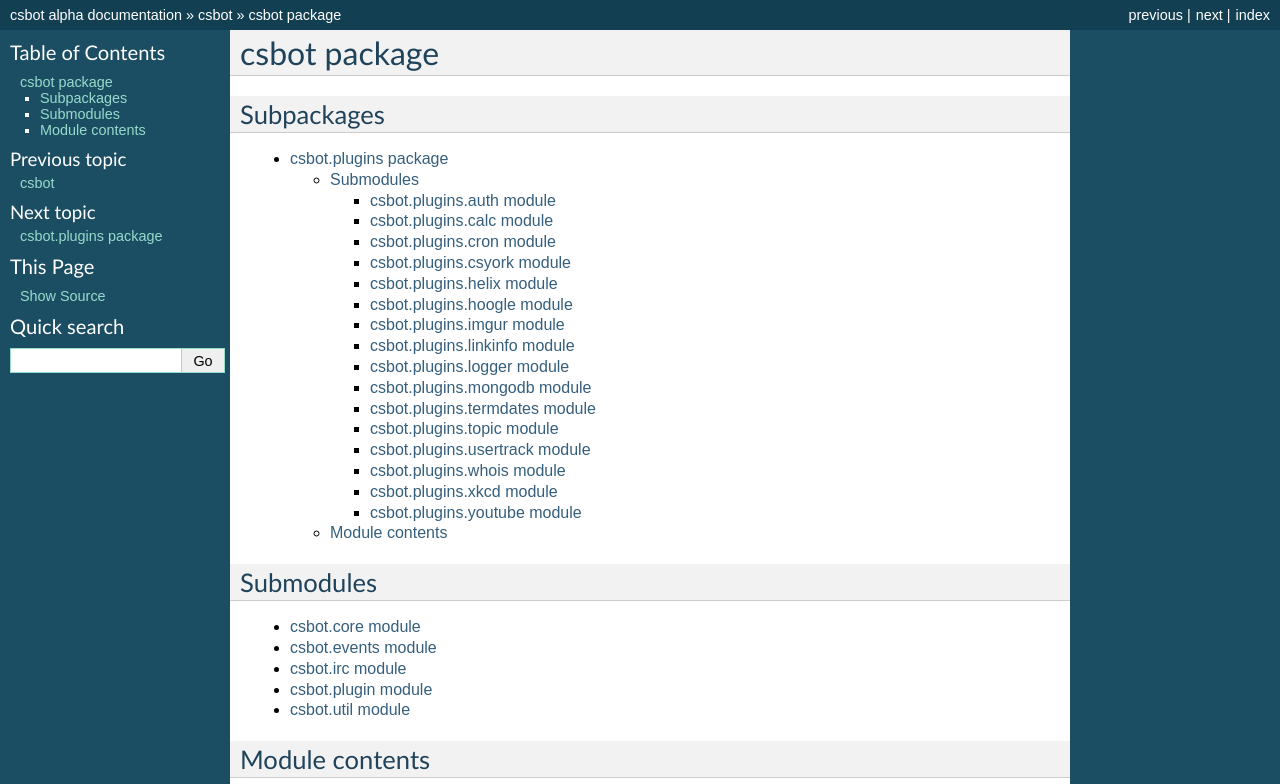
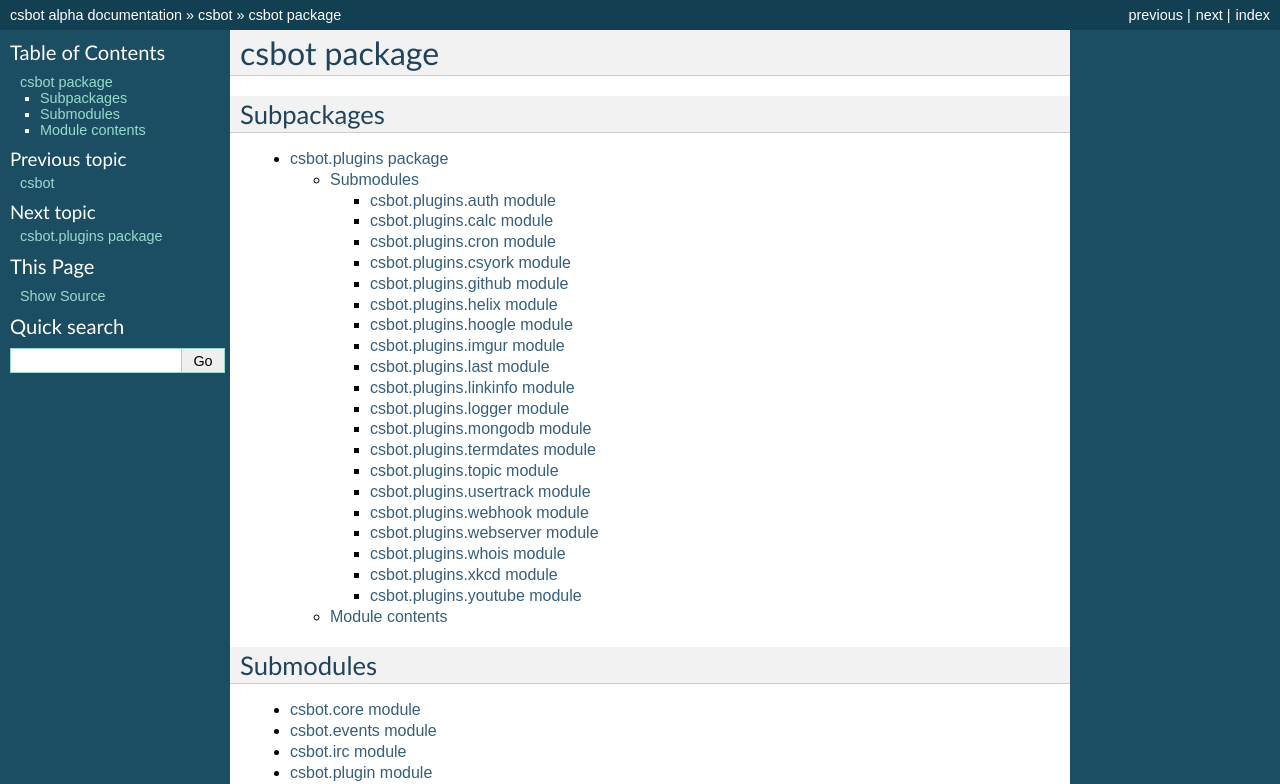
Before and after one commit to HackSoc/csbot, a Sphinx documentation site: the page built from doc/api/csbot.rst, in a window 1280 px wide, cut to the strip 0-784 px from the top of the page. Built offline with Sphinx 7.4.7, drawn with Linux system fonts in a browser that asks for light colours.

Commit message:
Update sphinx apidocs folder

```diff
--- /dev/null
+++ b/doc/api/csbot.plugins.github.rst
@@ -0,0 +1,7 @@
+csbot.plugins.github module
+===========================
+
+.. automodule:: csbot.plugins.github
+    :members:
+    :undoc-members:
+    :show-inheritance:
--- /dev/null
+++ b/doc/api/csbot.plugins.last.rst
@@ -0,0 +1,7 @@
+csbot.plugins.last module
+=========================
+
+.. automodule:: csbot.plugins.last
+    :members:
+    :undoc-members:
+    :show-inheritance:
--- a/doc/api/csbot.plugins.rst
+++ b/doc/api/csbot.plugins.rst
@@ -10,15 +10,19 @@ Submodules
    csbot.plugins.calc
    csbot.plugins.cron
    csbot.plugins.csyork
+   csbot.plugins.github
    csbot.plugins.helix
    csbot.plugins.hoogle
    csbot.plugins.imgur
+   csbot.plugins.last
    csbot.plugins.linkinfo
    csbot.plugins.logger
    csbot.plugins.mongodb
    csbot.plugins.termdates
    csbot.plugins.topic
    csbot.plugins.usertrack
+   csbot.plugins.webhook
+   csbot.plugins.webserver
    csbot.plugins.whois
    csbot.plugins.xkcd
    csbot.plugins.youtube
--- /dev/null
+++ b/doc/api/csbot.plugins.webhook.rst
@@ -0,0 +1,7 @@
+csbot.plugins.webhook module
+============================
+
+.. automodule:: csbot.plugins.webhook
+    :members:
+    :undoc-members:
+    :show-inheritance:
--- /dev/null
+++ b/doc/api/csbot.plugins.webserver.rst
@@ -0,0 +1,7 @@
+csbot.plugins.webserver module
+==============================
+
+.. automodule:: csbot.plugins.webserver
+    :members:
+    :undoc-members:
+    :show-inheritance:
```
Also changed, not shown: 1 other file.
